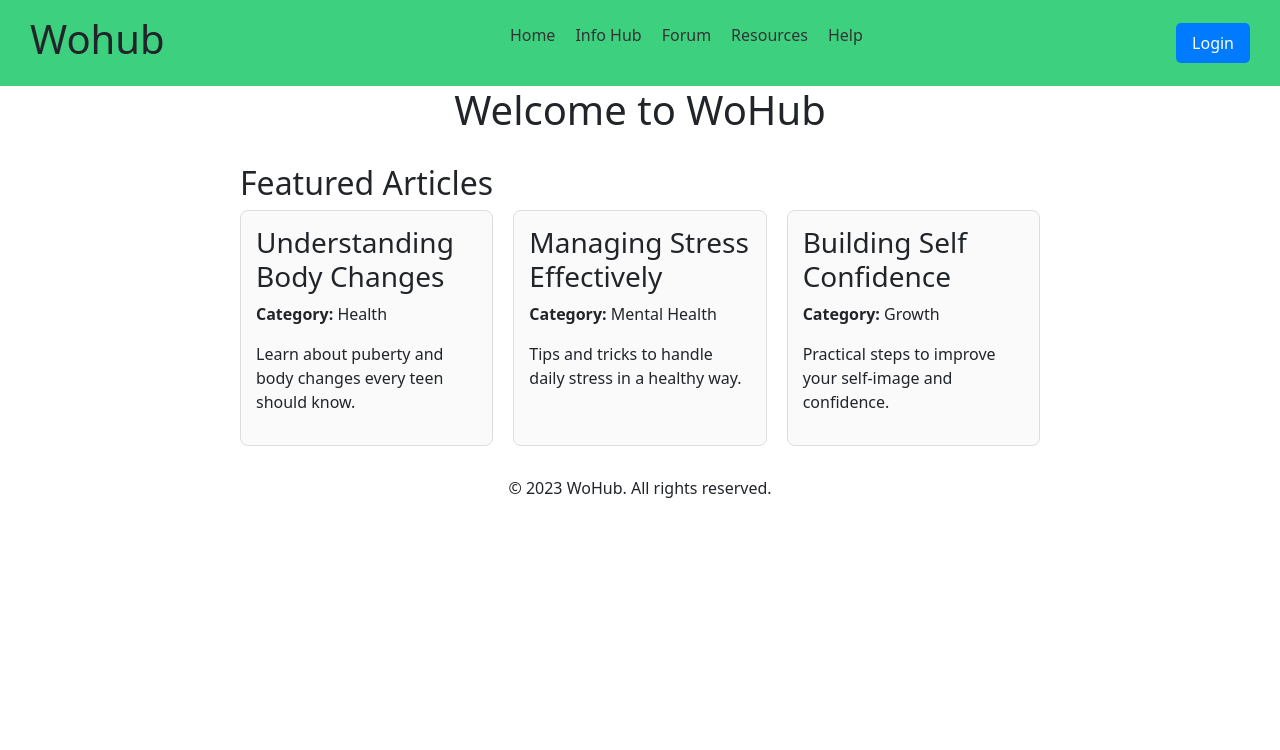
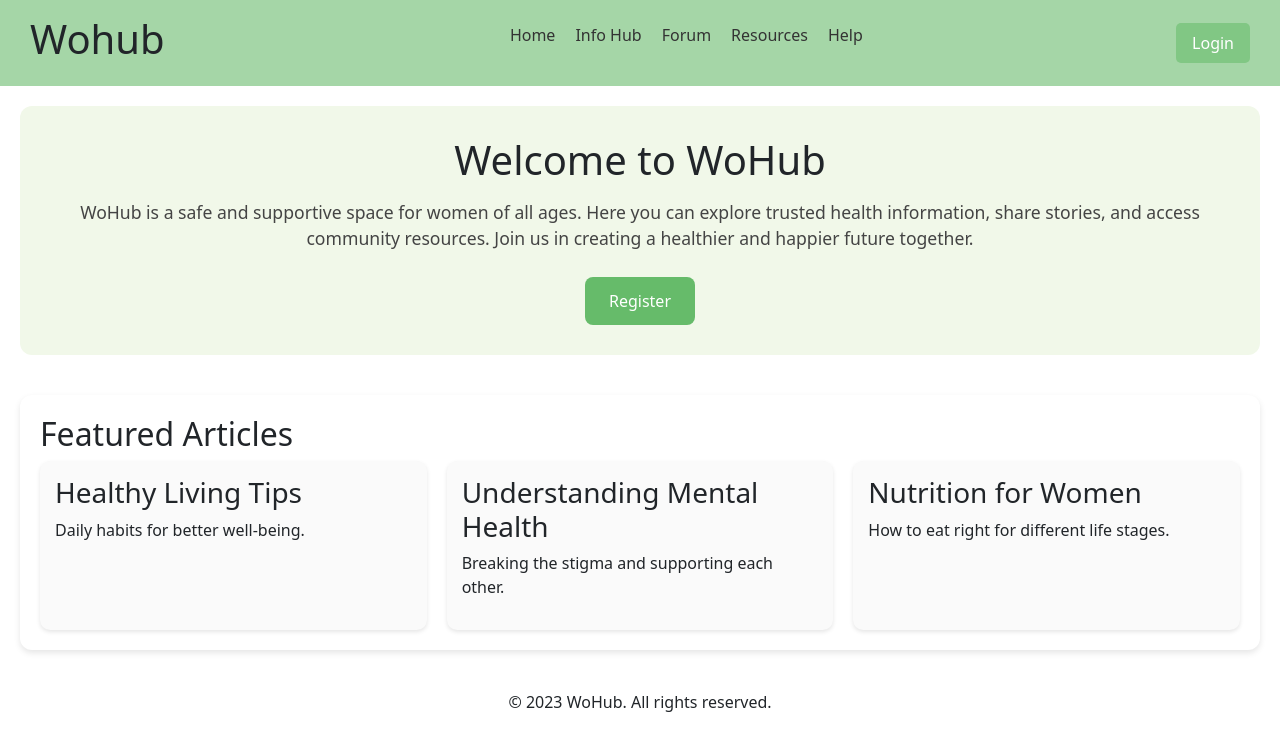
Before and after one commit to ht18026/FIT5032-women-health, a Vue app in the folder wohub/: page / in a window 1280 px wide. Shown: the top 750 px of the page. Built offline with nearby package versions, Linux system fonts and the light colour scheme.

Commit message:
skeleton of component

```diff
--- a/wohub/src/App.vue
+++ b/wohub/src/App.vue
@@ -1,9 +1,18 @@
 <script setup>
-import Featured from './components/Featured.vue';
-import Registration from './components/Registration.vue';
+import { ref } from "vue";
+import Featured from "./components/Featured.vue";
+import Registration from "./components/Registration.vue";
+
+const showRegistration = ref(false);
+
+const articles = [
+  { id: 1, title: "Healthy Living Tips", summary: "Daily habits for better well-being." },
+  { id: 2, title: "Understanding Mental Health", summary: "Breaking the stigma and supporting each other." },
+  { id: 3, title: "Nutrition for Women", summary: "How to eat right for different life stages." }
+];
 </script>
+
 <template>
-
   <header>
     <nav>
       <h1 class="logo">Wohub</h1>
@@ -17,21 +26,41 @@ import Registration from './components/Registration.vue';
       <button class="login-btn">Login</button>
     </nav>
   </header>
+
   <main>
-      <h1 class="text-center">Welcome to WoHub</h1>
+    <section class="welcome-section text-center">
+      <h1>Welcome to WoHub</h1>
 
-    <Featured />
+      <div v-if="!showRegistration">
+        <p class="intro-text">
+          WoHub is a safe and supportive space for women of all ages.
+          Here you can explore trusted health information, share stories, and access community resources.
+          Join us in creating a healthier and happier future together.
+        </p>
+        <div class="actions">
+          <button class="action-btn" @click="showRegistration = true">Register</button>
+        </div>
+      </div>
+
+      <div v-else>
+        <Registration />
+      </div>
+    </section>
+
+    <section class="featured-articles">
+      <h2>Featured Articles</h2>
+      <Featured :articles="articles" />
+    </section>
   </main>
+
   <footer class="text-center">
     <p>&copy; 2023 WoHub. All rights reserved.</p>
   </footer>
-
-
 </template>
 
 <style scoped>
 header {
-  background-color: #3dd17f;
+  background-color: #A5D6A7;
   padding: 15px 30px;
 }
 
@@ -53,7 +82,7 @@ nav {
 }
 
 .login-btn {
-  background-color: #007bff;
+  background-color: #81C784;
   color: white;
   border: none;
   padding: 8px 16px;
@@ -61,4 +90,39 @@ nav {
   cursor: pointer;
 }
 
+.welcome-section {
+  padding: 30px;
+  background: #F1F8E9;
+  border-radius: 12px;
+  margin: 20px;
+}
+
+.intro-text {
+  margin: 15px 0;
+  font-size: 1.1rem;
+  color: #444;
+}
+
+.action-btn {
+  background-color: #66BB6A;
+  color: white;
+  border: none;
+  padding: 12px 24px;
+  border-radius: 8px;
+  cursor: pointer;
+  margin-top: 10px;
+  transition: background 0.3s ease;
+}
+
+.action-btn:hover {
+  background-color: #4CAF50;
+}
+
+.featured-articles {
+  margin: 40px 20px;
+  padding: 20px;
+  background: #ffffff;
+  border-radius: 12px;
+  box-shadow: 0px 3px 6px rgba(0,0,0,0.1);
+}
 </style>
--- a/wohub/src/components/Featured.vue
+++ b/wohub/src/components/Featured.vue
@@ -1,41 +1,32 @@
 <script setup>
-import { ref } from 'vue'
-
-// 模拟动态数据，可以换成 fetch('articles.json') 之类
-const articles = ref([
-  { id: 1, title: 'Understanding Body Changes', category: 'Health', summary: 'Learn about puberty and body changes every teen should know.' },
-  { id: 2, title: 'Managing Stress Effectively', category: 'Mental Health', summary: 'Tips and tricks to handle daily stress in a healthy way.' },
-  { id: 3, title: 'Building Self Confidence', category: 'Growth', summary: 'Practical steps to improve your self-image and confidence.' }
-])
+defineProps({
+  articles: {
+    type: Array,
+    required: true
+  }
+});
 </script>
 
 <template>
-  <section class="featured">
-    <h2>Featured Articles</h2>
-    <div class="articles">
-      <div v-for="article in articles" :key="article.id" class="article-card">
-        <h3>{{ article.title }}</h3>
-        <p><strong>Category:</strong> {{ article.category }}</p>
-        <p>{{ article.summary }}</p>
-      </div>
+  <div class="articles">
+    <div v-for="article in articles" :key="article.id" class="article-card">
+      <h3>{{ article.title }}</h3>
+      <p>{{ article.summary }}</p>
     </div>
-  </section>
+  </div>
 </template>
 
 <style scoped>
-.featured {
-  max-width: 800px;
-  margin: 30px auto;
-}
 .articles {
   display: grid;
-  grid-template-columns: repeat(auto-fit, minmax(220px, 1fr));
+  grid-template-columns: repeat(auto-fit, minmax(240px, 1fr));
   gap: 20px;
 }
+
 .article-card {
-  border: 1px solid #ddd;
+  background: #FAFAFA;
   padding: 15px;
-  border-radius: 8px;
-  background: #fafafa;
+  border-radius: 10px;
+  box-shadow: 0px 2px 4px rgba(0,0,0,0.1);
 }
 </style>
--- a/wohub/src/components/Registration.vue
+++ b/wohub/src/components/Registration.vue
@@ -6,7 +6,6 @@ const email = ref('')
 const password = ref('')
 const errors = ref({})
 
-// 简单验证函数
 function validateForm() {
   errors.value = {}
 
@@ -14,7 +13,6 @@ function validateForm() {
     errors.value.name = 'Name is required'
   }
 
-  // Email 格式验证
   const emailPattern = /^[^\s@]+@[^\s@]+\.[^\s@]+$/
   if (!email.value) {
     errors.value.email = 'Email is required'
@@ -22,7 +20,6 @@ function validateForm() {
     errors.value.email = 'Invalid email format'
   }
 
-  // 密码长度验证
   if (!password.value) {
     errors.value.password = 'Password is required'
   } else if (password.value.length < 6) {
```
Lines whose indentation alone changed are shown as unchanged.
